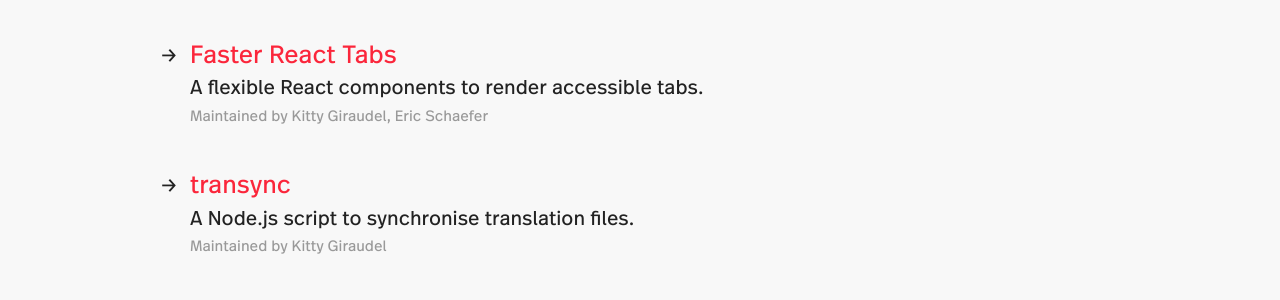
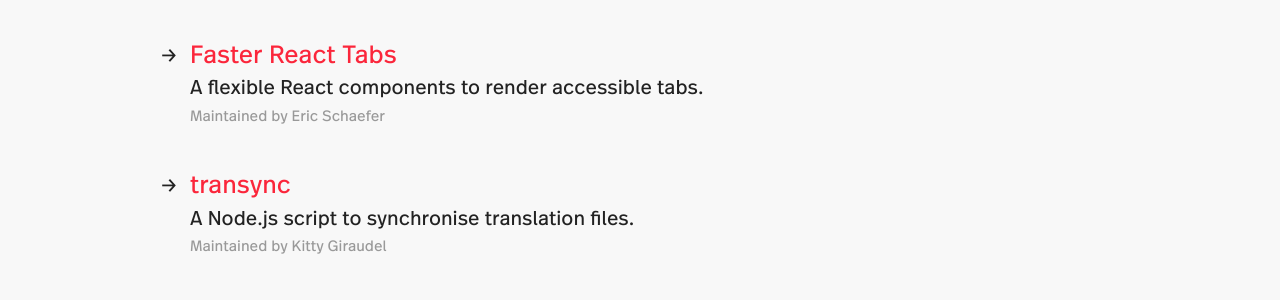
Before and after one commit to edenspiekermann/espi-devblog, a Jekyll site: the page built from oss/index.html, in a window 1280 px wide. Shown: the part 913-1213 px from the top of the page. Built offline with Jekyll 4.4.1, drawn with Linux system fonts in a browser that asks for light colours.

Commit message:
Remove an obsolete maintainer

```diff
--- a/_data/oss.yml
+++ b/_data/oss.yml
@@ -21,9 +21,7 @@
 - name: Faster React Tabs
   url: https://github.com/edenspiekermann/faster-react-tabs
   description: A flexible React components to render accessible tabs.
-  maintained_by:
-    - kitty-giraudel
-    - eric-schaefer
+  maintained_by: eric-schaefer
 
 - name: transync
   url: https://github.com/edenspiekermann/transync
```
